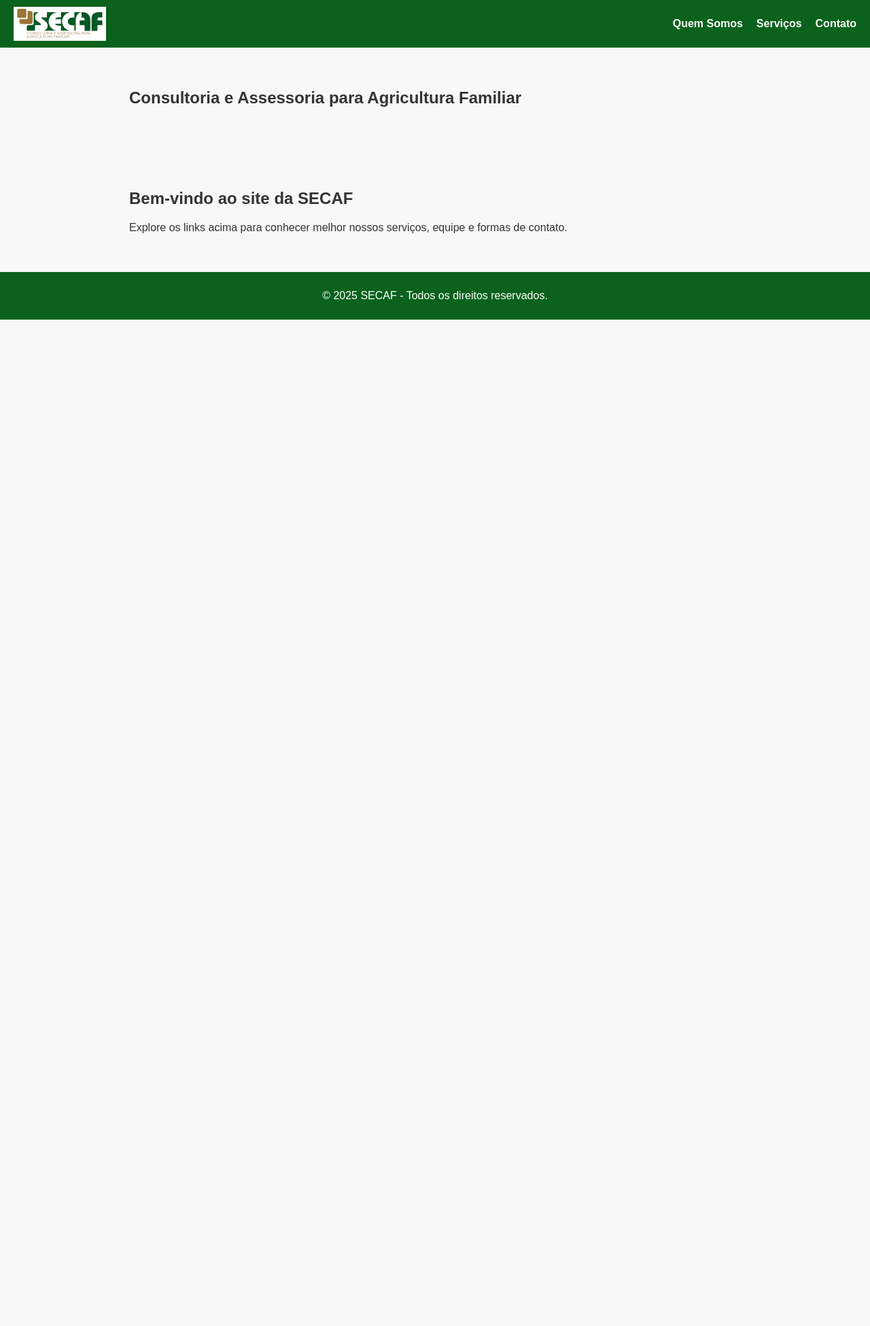
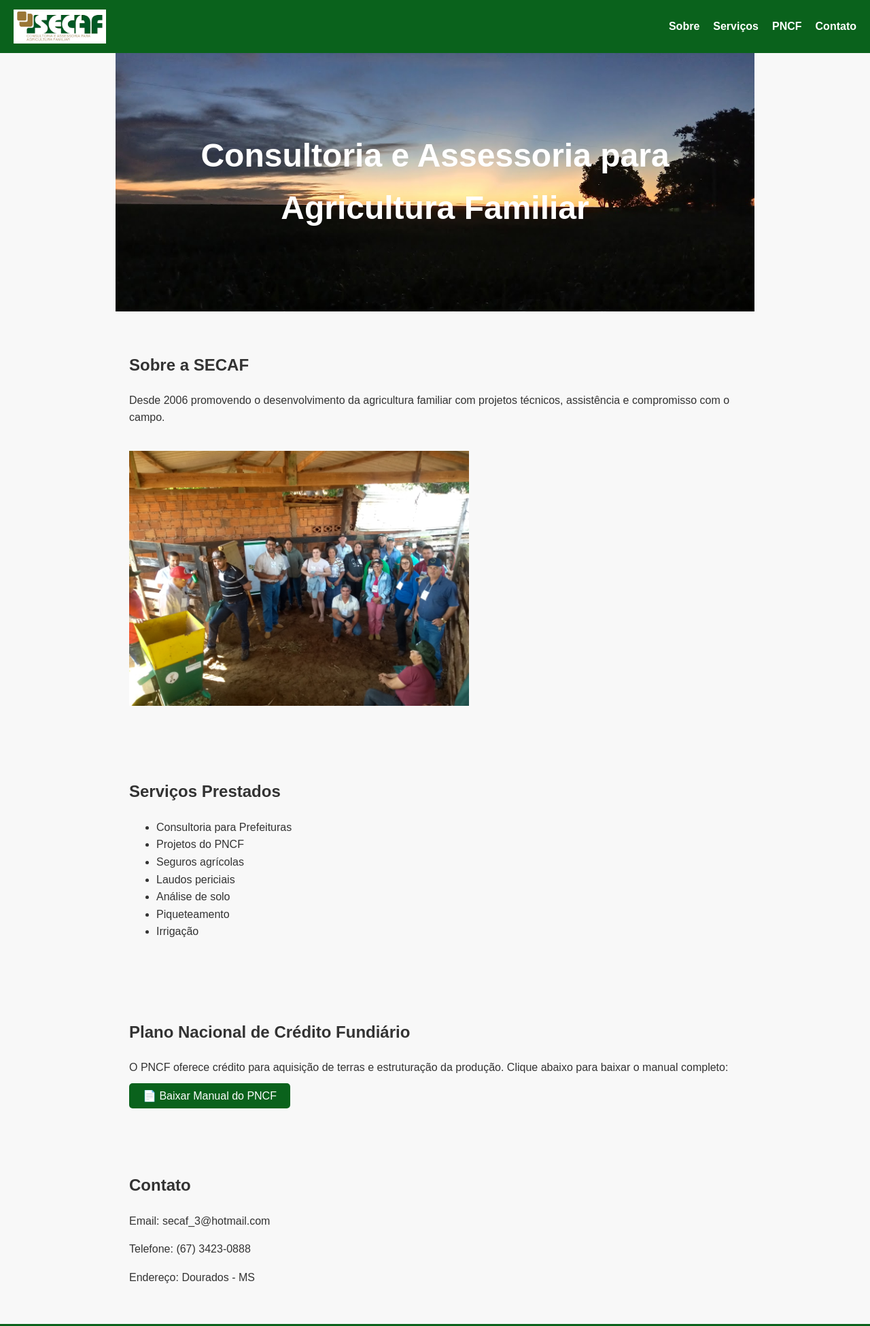
Before and after one commit to Renatocruz-eng/secaf-site-oficial, a plain HTML site: page index.html in a window 1280 px wide. Shown: the top 1950 px of the page at 68% size. Before the commit the page ends 800 px from the top, so only its background shows below. Drawn offline with Linux system fonts and the light colour scheme.

Commit message:
Corrige estrutura dos arquivos para deploy funcionar

```diff
--- a/index.html
+++ b/index.html
@@ -8,21 +8,46 @@
 </head>
 <body>
     <header>
-    <img src="image/logo.png" alt="Logo SECAF" class="logo">
+        <img src="images/logo.png" alt="Logo SECAF" class="logo">
         <nav>
             <ul>
-        <li><a href="sobre.html">Quem Somos</a></li>
-        <li><a href="servicos.html">Serviços</a></li>
-        <li><a href="contato.html">Contato</a></li>
+                <li><a href="#sobre">Sobre</a></li>
+                <li><a href="#servicos">Serviços</a></li>
+                <li><a href="#pncf">PNCF</a></li>
+                <li><a href="#contato">Contato</a></li>
             </ul>
         </nav>
     </header>
     <section class="banner">
         <h1>Consultoria e Assessoria para Agricultura Familiar</h1>
     </section>
-  <section>
-    <h2>Bem-vindo ao site da SECAF</h2>
-    <p>Explore os links acima para conhecer melhor nossos serviços, equipe e formas de contato.</p>
+    <section id="sobre">
+        <h2>Sobre a SECAF</h2>
+        <p>Desde 2006 promovendo o desenvolvimento da agricultura familiar com projetos técnicos, assistência e compromisso com o campo.</p>
+        <img src="images/equipe.jpg" alt="Equipe SECAF">
+    </section>
+    <section id="servicos">
+        <h2>Serviços Prestados</h2>
+        <ul>
+            <li>Consultoria para Prefeituras</li>
+            <li>Projetos do PNCF</li>
+            <li>Seguros agrícolas</li>
+            <li>Laudos periciais</li>
+            <li>Análise de solo</li>
+            <li>Piqueteamento</li>
+            <li>Irrigação</li>
+        </ul>
+    </section>
+    <section id="pncf">
+        <h2>Plano Nacional de Crédito Fundiário</h2>
+        <p>O PNCF oferece crédito para aquisição de terras e estruturação da produção. Clique abaixo para baixar o manual completo:</p>
+        <a href="Manual_PNCF.pdf" class="btn" download>📄 Baixar Manual do PNCF</a>
+    </section>
+    <section id="contato">
+        <h2>Contato</h2>
+        <p>Email: secaf_3@hotmail.com</p>
+        <p>Telefone: (67) 3423-0888</p>
+        <p>Endereço: Dourados - MS</p>
     </section>
     <footer>
         <p>&copy; 2025 SECAF - Todos os direitos reservados.</p>
--- a/style.css
+++ b/style.css
@@ -1,6 +1,7 @@
 body {
     margin: 0;
     font-family: Arial, sans-serif;
+    line-height: 1.6;
     background-color: #f8f8f8;
     color: #333;
 }
@@ -12,7 +13,7 @@ header {
     align-items: center;
     justify-content: space-between;
 }
-.logo {
+header .logo {
     height: 50px;
 }
 nav ul {
@@ -25,10 +26,27 @@ nav ul li a {
     text-decoration: none;
     font-weight: bold;
 }
+.banner {
+    background-image: url('images/banner.jpg');
+    background-size: cover;
+    background-position: center;
+    height: 300px;
+    display: flex;
+    justify-content: center;
+    align-items: center;
+    color: white;
+    font-size: 2em;
+    text-align: center;
+}
 section {
     padding: 40px 20px;
     max-width: 900px;
     margin: auto;
+}
+section img {
+    width: 100%;
+    max-width: 500px;
+    margin-top: 20px;
 }
 footer {
     background: #0A621C;
@@ -36,3 +54,10 @@ footer {
     text-align: center;
     padding: 10px;
 }
+.btn {
+    background-color: #0A621C;
+    color: white;
+    padding: 10px 20px;
+    text-decoration: none;
+    border-radius: 5px;
+}
```
Also changed, not shown: credito-fundiario.html (+8 -7 lines), credito-rural.html (+16 -8 lines), irrigacao.html (+8 -7 lines), laudos.html (+8 -7 lines), piqueteamento.html (+8 -7 lines), projetos-prefeitura.html (+8 -7 lines), recuperacao.html (+9 -8 lines), servicos-prestados.html (+13 -7 lines), servicos.html (+11 -21 lines), images/banner.jpg (added), images/equipe.jpg (added), images/logo.png (added). Lines whose indentation alone changed are shown as unchanged.
